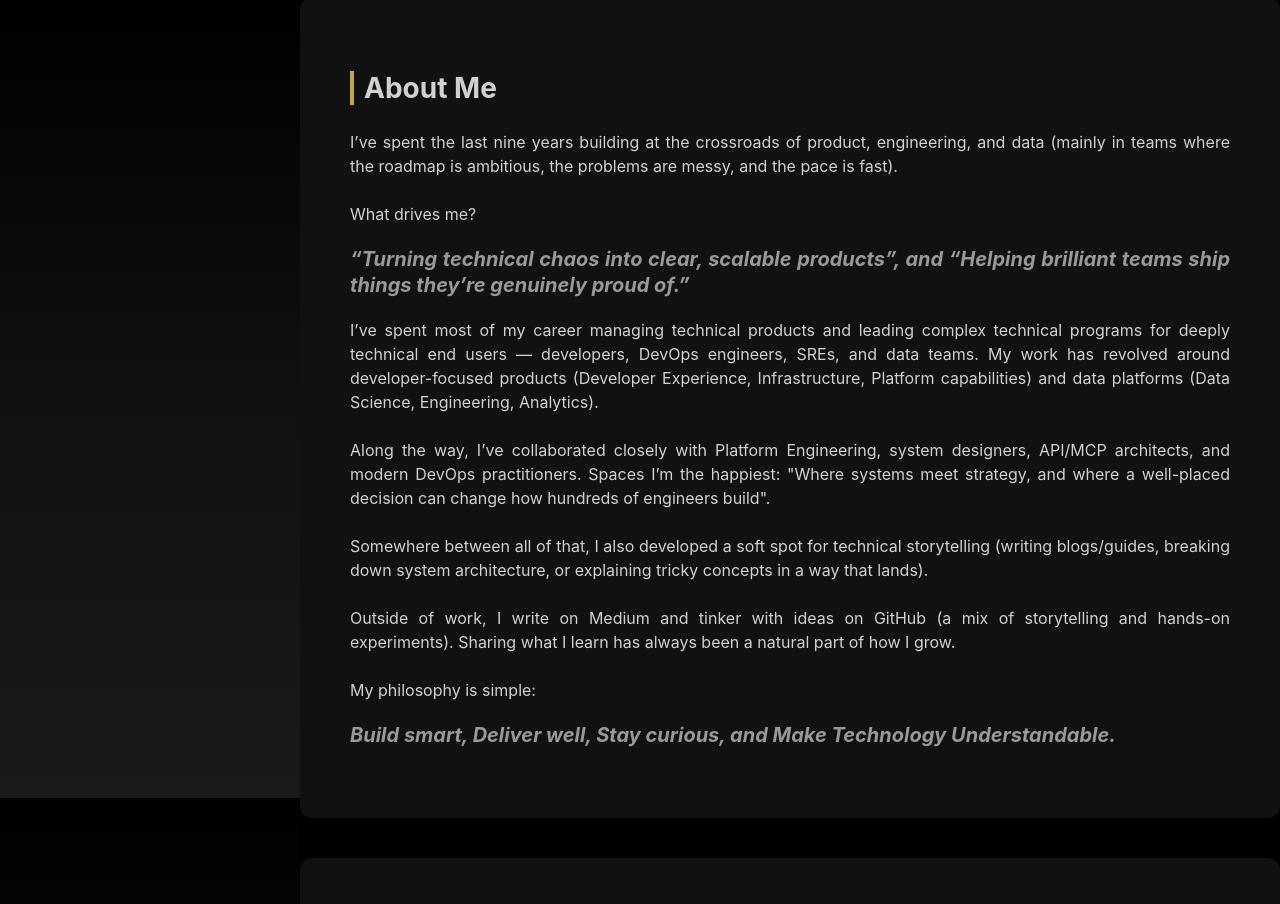
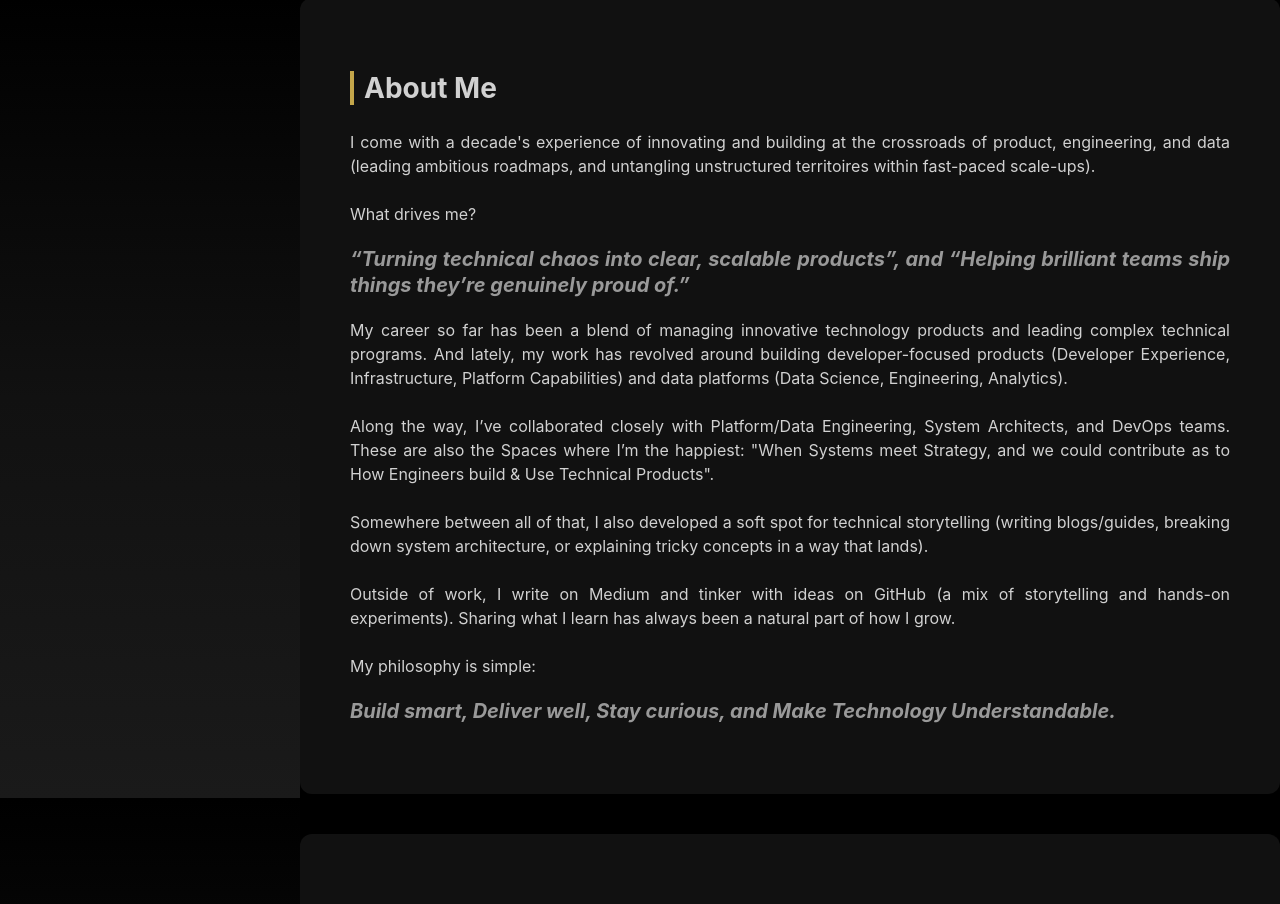
Before and after one commit to PrineetKaur/PrineetKaur.github.io, a plain HTML site: page index.html in a window 1280 px wide. Shown: the part 802-1706 px from the top of the page. Drawn offline with nearby package versions, Linux system fonts and the light colour scheme.

Commit message:
Update index.html

```diff
--- a/index.html
+++ b/index.html
@@ -100,7 +100,7 @@
     <section id="about" class="section">
       <h2 class="section-title">About Me</h2>
       <p style="font-size: 16px; color: var(--text-lightgrey) !important; text-align: justify !important; line-height: 1.5;">
-        I’ve spent the last nine years building at the crossroads of product, engineering, and data (mainly in teams where the roadmap is ambitious, the problems are messy, and the pace is fast).
+        I come with a decade's experience of innovating and building at the crossroads of product, engineering, and data (leading ambitious roadmaps, and untangling unstructured territoires within fast-paced scale-ups).
         <br><br>
         What drives me?
       </p>
@@ -110,9 +110,9 @@
       </h3>
 
       <p style="font-size: 16px; color: var(--text-lightgrey) !important; text-align: justify !important; line-height: 1.5;">
-        I’ve spent most of my career managing technical products and leading complex technical programs for deeply technical end users — developers, DevOps engineers, SREs, and data teams. My work has revolved around developer-focused products (Developer Experience, Infrastructure, Platform capabilities) and data platforms (Data Science, Engineering, Analytics).
+        My career so far has been a blend of managing innovative technology products and leading complex technical programs. And lately, my work has revolved around building developer-focused products (Developer Experience, Infrastructure, Platform Capabilities) and data platforms (Data Science, Engineering, Analytics).
         <br><br>
-        Along the way, I’ve collaborated closely with Platform Engineering, system designers, API/MCP architects, and modern DevOps practitioners. Spaces I’m the happiest: "Where systems meet strategy, and where a well-placed decision can change how hundreds of engineers build".
+        Along the way, I’ve collaborated closely with Platform/Data Engineering, System Architects, and DevOps teams. These are also the Spaces where I’m the happiest: "When Systems meet Strategy, and we could contribute as to How Engineers build & Use Technical Products".
         <br><br>
         Somewhere between all of that, I also developed a soft spot for technical storytelling (writing blogs/guides, breaking down system architecture, or explaining tricky concepts in a way that lands).
         <br><br>
```
